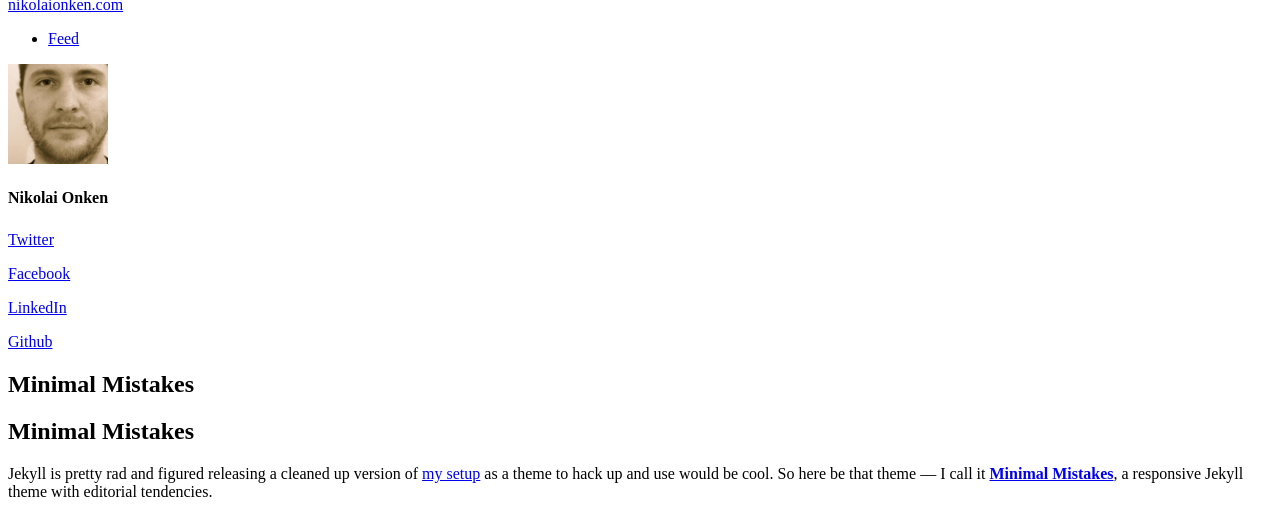
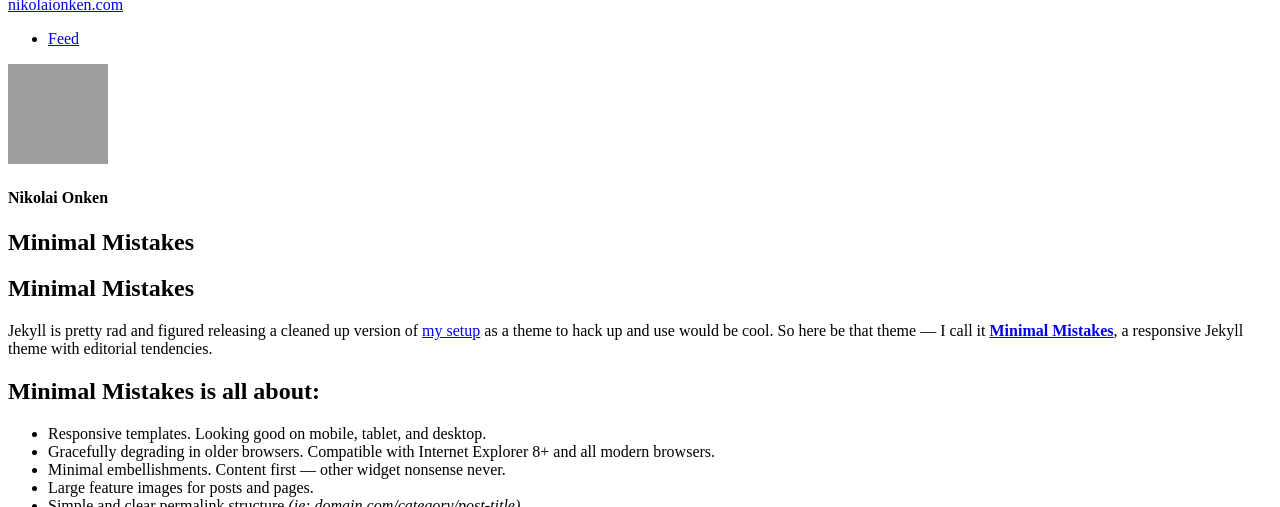
Before and after one commit to nonken/nikolaionken.com, a Jekyll site: the page built from MinimalMistakes.md, in a window 1280 px wide and 900 px high, cut to the strip 112-619 px from the top of the window. Built offline with Jekyll 4.4.1, drawn with Linux system fonts in a browser that asks for light colours; nearby versions of some CDN libraries; our own code applies the rules of GitHub Pages for plain Markdown files; some of the changed lines change nothing that is shown.

Commit message:
Update _config.yml

```diff
--- a/_config.yml
+++ b/_config.yml
@@ -1,20 +1,20 @@
 title:            nikolaionken.com
 tagline:          Thoughts on the internet are not my own
-description:      'Entrepreneur, coder, music'
+description:      'Entrepreneur'
 #Comment out url when working locally to resolve base urls correctly
 url:              http://nikolaionken.com
 
 # Owner/author information
 owner:
   name:           Nikolai Onken
-  avatar:         bio-photo.jpg
+#   avatar:         bio-photo.jpg
   bio:            ""
   email:          mail@nikolaionken.com.com
   # Social networking links are used in author-bio sidebar. Update and remove as you like.
-  twitter:        nonken
-  facebook:       nikolaionken
-  github:         nonken
-  linkedin:       onken
+#   twitter:        nonken
+#   facebook:       nikolaionken
+#   github:         nonken
+#   linkedin:       onken
   instagram:
   lastfm:
   tumblr:
```
